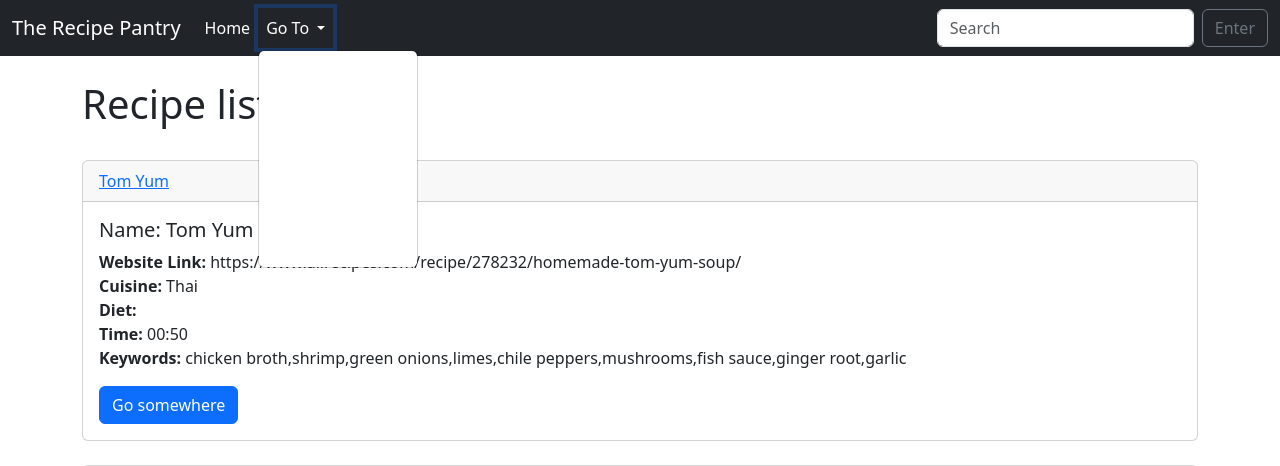
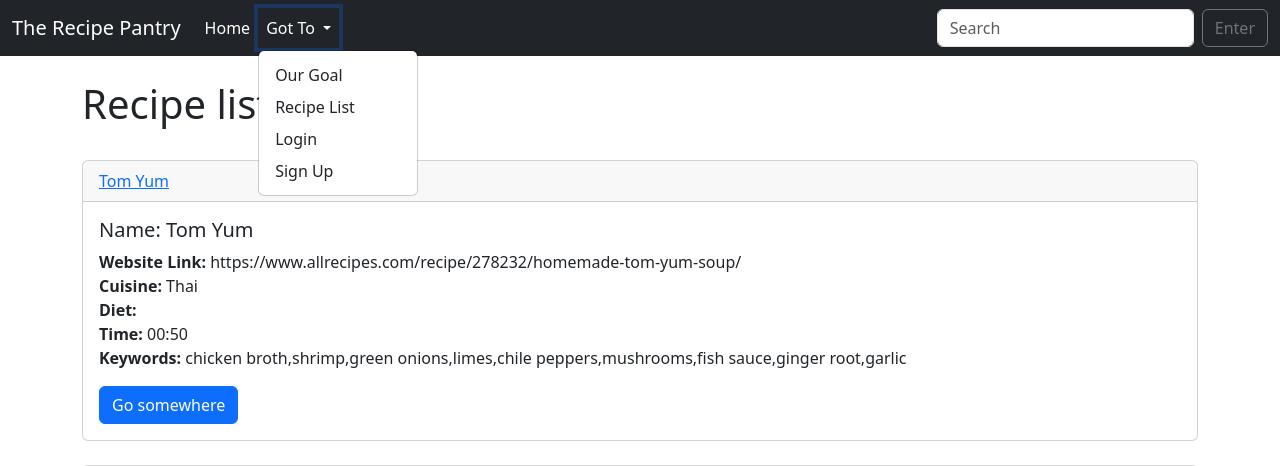
Before and after one commit to HDisHERE/Food-Website, a Django app: page /recipe_list in a window 1280 px wide, after a click on "Got To". Shown: the top 466 px of the page. Run offline with Django 4.2, Linux system fonts and the light colour scheme; data comes from the database, SQL or seed files in the repository.

Commit message:
dropdwon menu

```diff
--- a/TheRecipePantry/RecipeApp/static/NavBar.css
+++ /dev/null
@@ -1,3 +0,0 @@
-.navbar{
-    background-color: indianred;
-}
--- a/TheRecipePantry/RecipeApp/templates/base.html
+++ b/TheRecipePantry/RecipeApp/templates/base.html
@@ -1,12 +1,10 @@
 <!doctype html>
 <html lang="en">
-{% load static %}
   <head>
     <meta charset="utf-8">
     <meta name="viewport" content="width=device-width, initial-scale=1">
     <title>The Recipe Pantry</title>
     <link href="https://cdn.jsdelivr.net/npm/bootstrap@5.3.3/dist/css/bootstrap.min.css" rel="stylesheet" integrity="sha384-QWTKZyjpPEjISv5WaRU9OFeRpok6YctnYmDr5pNlyT2bRjXh0JMhjY6hW+ALEwIH" crossorigin="anonymous">
-    <link href="{% static 'css/NavBar.css' %}" rel="stylesheet">
   </head>
   <body>
   {% include 'nav.html' %}<!--Include the navbar-->
--- a/TheRecipePantry/RecipeApp/templates/nav.html
+++ b/TheRecipePantry/RecipeApp/templates/nav.html
@@ -12,24 +12,13 @@
         </li>
         <li class="nav-item dropdown">
           <a class="nav-link dropdown-toggle" href="#" role="button" data-bs-toggle="dropdown" aria-expanded="false">
-            Go To
+            Got To
           </a>
           <ul class="dropdown-menu">
-             <li class="nav-item">
-               <a class="nav-link" href="{% url 'recipe-list' %}">Recipe List</a>
-             </li>
-             <li class="nav-item">
-               <a class="nav-link" href="{% url 'ourgoal' %}">Our Goal</a>
-             </li>
-             <li class="nav-item">
-               <a class="nav-link" href="{% url 'login' %}">Login</a>
-             </li>
-             <li class="nav-item">
-               <a class="nav-link" href="{% url 'signup' %}">Sign Up</a>
-             </li>
-             <li class="nav-item">
-               <a class="nav-link" href="{% url 'testpage' %}">Test Page</a>
-             </li>
+            <li><a class="dropdown-item" href="{% url 'ourgoal' %}">Our Goal</a></li>
+            <li><a class="dropdown-item" href="{% url 'recipe-list' %}">Recipe List</a></li>
+            <li><a class="dropdown-item" href="{% url 'login' %}">Login</a></li>
+            <li><a class="dropdown-item" href="{% url 'signup' %}">Sign Up</a></li>
           </ul>
         </li>
       </ul>
```
